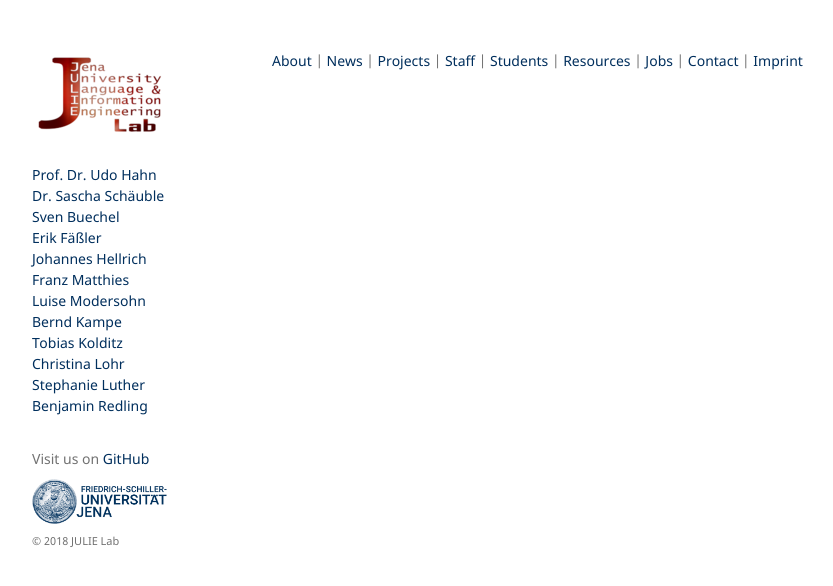
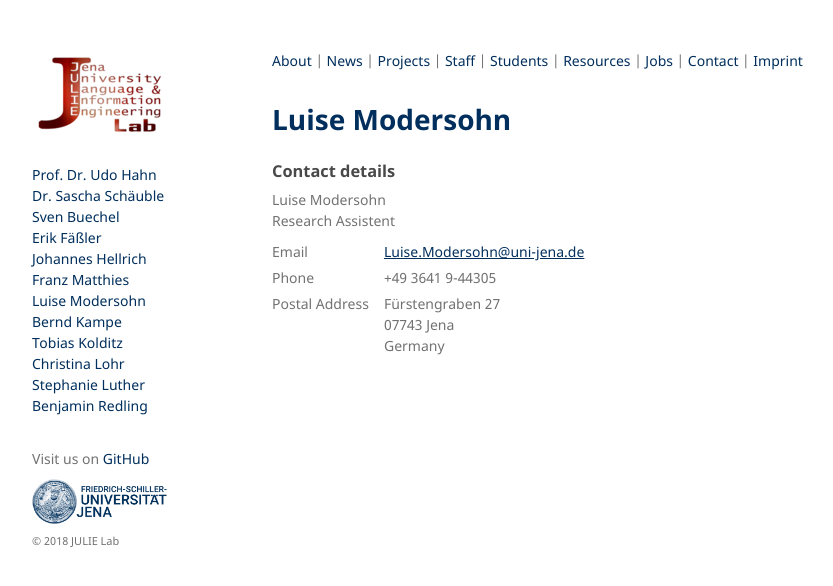
Before and after one commit to JULIELab/JULIELab.github.io, a Jekyll site: the page built from staff/Modersohn/Luise+Modersohn.md, in a window 1280 px wide. Shown: the top 586 px of the page, without its empty margins (178-1011 px from the left). Built offline with Jekyll 4.4.1, drawn with Linux system fonts in a browser that asks for light colours; our own code applies the rules of GitHub Pages for plain Markdown files.

Commit message:
Update Luise+Modersohn.md

```diff
--- a/staff/Modersohn/Luise+Modersohn.md
+++ b/staff/Modersohn/Luise+Modersohn.md
@@ -1,3 +1,13 @@
 ---
 layout: staff
 ---
+
+# Luise Modersohn
+
+### Contact details
+Luise Modersohn<br/>
+Research Assistent
+
+|Email | [Luise.Modersohn@uni-jena.de](mailto:Luise.Modersohn@uni-jena.de) |
+|Phone | +49 3641 9-44305 |
+|Postal Address | Fürstengraben 27<br/> 07743 Jena<br/> Germany |
```
